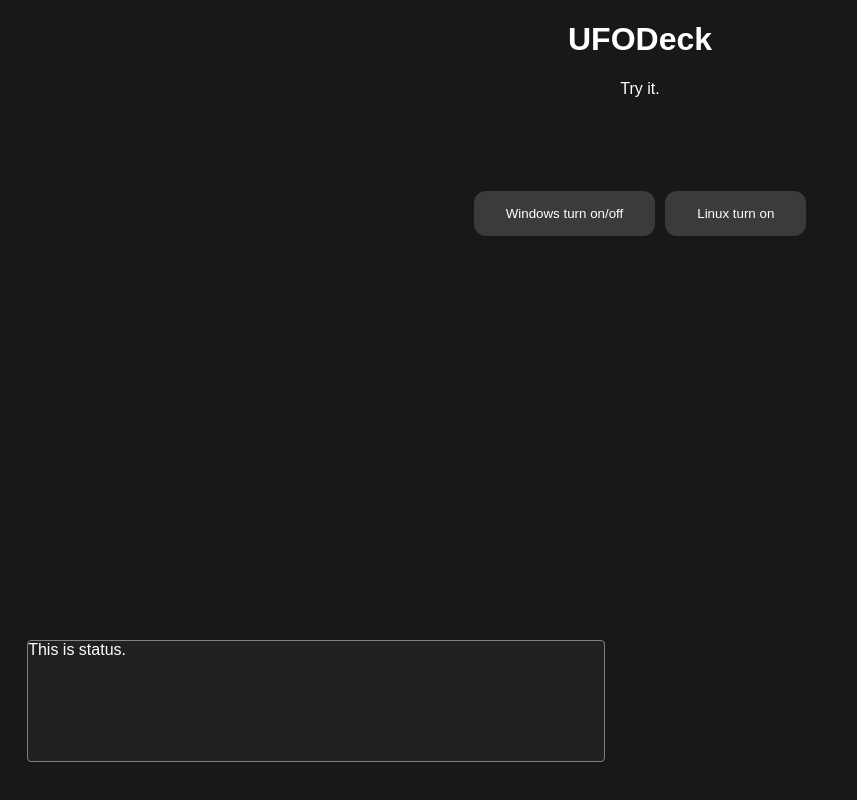
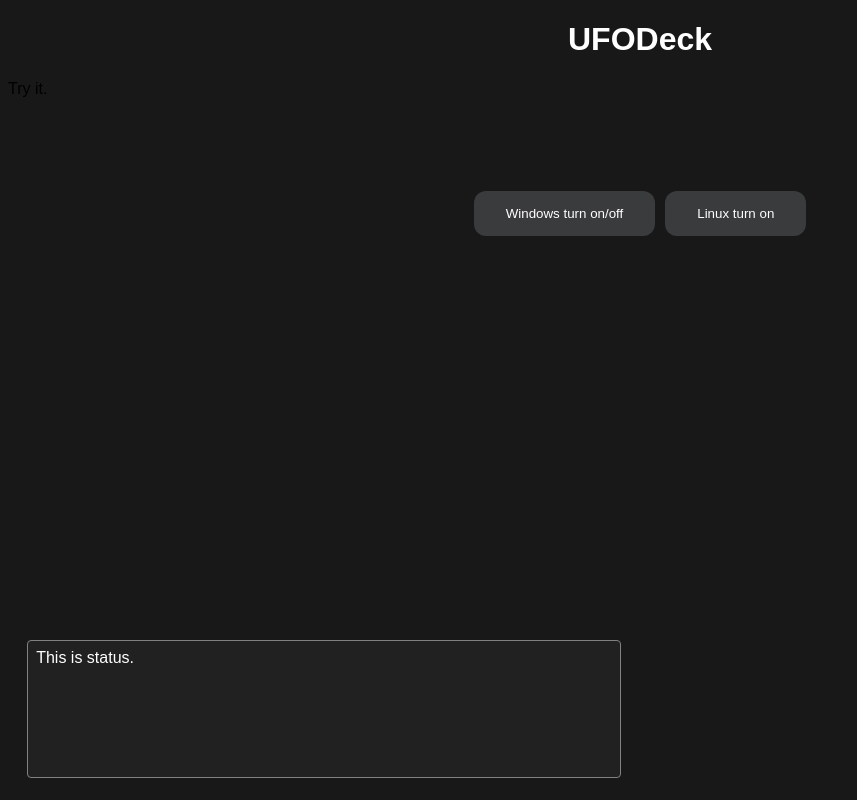
Before and after one commit to larnaa/ufodeck, a FastAPI app: page / in a window 1280 px wide. Shown: the whole page, without its empty margins (0-857 px from the left). Run offline with FastAPI, Linux system fonts and the light colour scheme.

Commit message:
add text in paragraph

```diff
--- a/static/styles.css
+++ b/static/styles.css
@@ -6,9 +6,10 @@ h1 {
     color: #FFFFFF;
     text-align: center;
 }
-p {
+pre {
     text-align: center;
     color: #FFFFFF;
+    font-family: Arial, sans-serif;
 }
 
 /* Center block */
@@ -41,6 +42,7 @@ button {
     margin: 0 1.5% 24px 1.5%;
     top: 80%;
     border-radius: 4px;
+    padding: 0.5em;
 }
 
 /* The Modal (background) */
--- a/templates/base.html
+++ b/templates/base.html
@@ -3,7 +3,7 @@
 <html lang="en-US"">
 <head>
     <title>Item Details</title>
-    <link href=" {{ url_for('static', path='/styles.css' ) }}" rel="stylesheet">
+    <link href="{{ url_for('static', path='/styles.css') }}" rel="stylesheet">
 </head>
 
 <body>
@@ -16,7 +16,7 @@
         <button id="linux">Linux turn on</button>
     </div>
 
-    <p id="display_status">This is status.</p>
+    <pre id="display_status">This is status.</pre>
 
     <!-- The Modal -->
     <div id="modal" class="modal">
@@ -29,6 +29,7 @@
 
         <script>
             var btn_win = document.getElementById("windows")
+            var fake_terminal = document.getElementById("display_status")
 
 
             btn_win.onclick = function () {
@@ -43,7 +44,9 @@
                     let result = text.replace("Linux loading...", data.status);
                     document.getElementById("status").innerHTML = result;
 
-                    modal.style.display = "block"
+                    fake_terminal.append( '\n' + 'asdad')
+
+                    // modal.style.display = "block"
                 }
                 request.send()
             }
```
